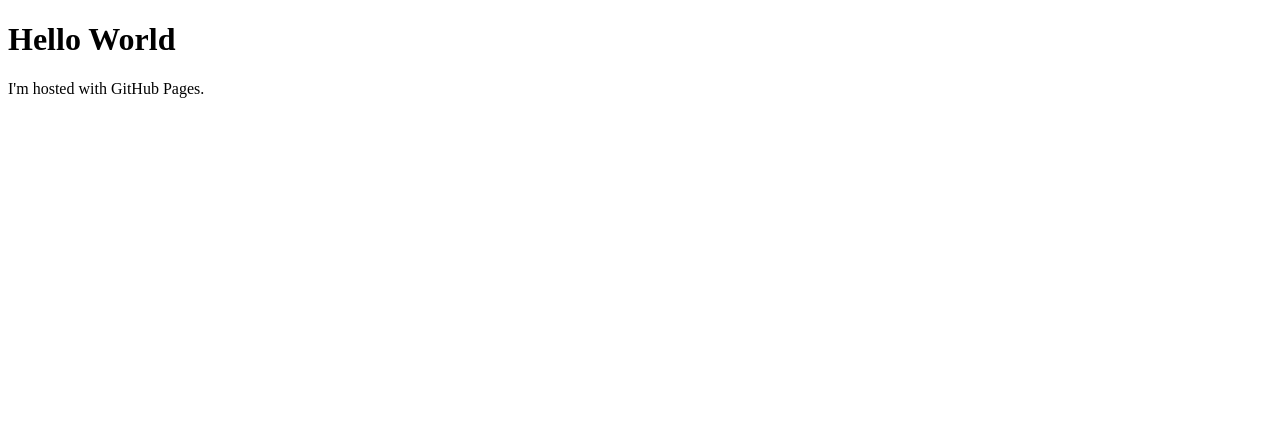
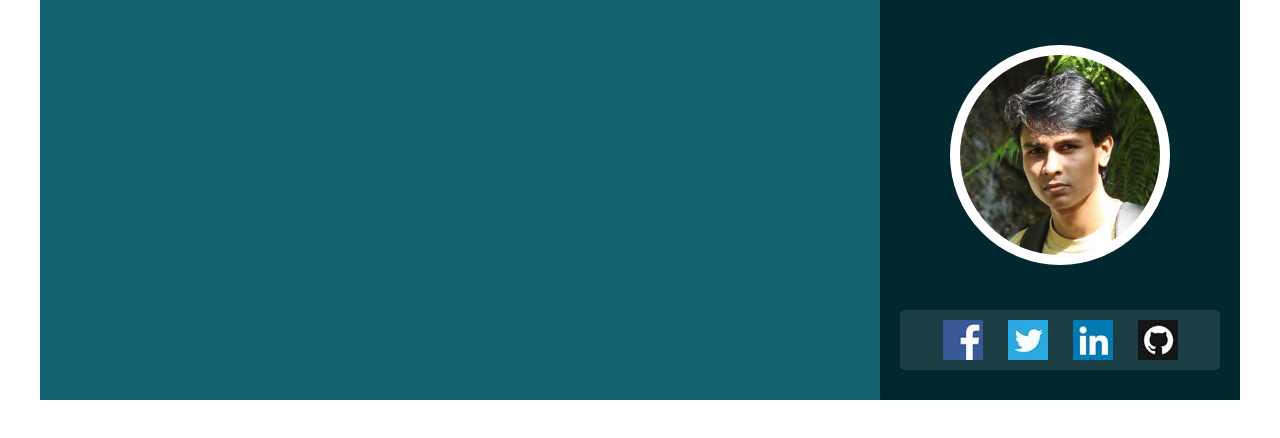
Before and after one commit to Nash171/Nash171.github.io, a plain HTML site: page index.html in a window 1280 px wide. Drawn offline with Linux system fonts and the light colour scheme.

Commit message:
main profile
profile picture
facebook, twitter, linkedIn, github links

```diff
--- a/index.html
+++ b/index.html
@@ -1,7 +1,25 @@
 <!DOCTYPE html>
 <html>
+<head>
+	<title>Nash171</title>
+	<link rel="stylesheet" href="style.css">
+</head>
 <body>
-<h1>Hello World</h1>
-<p>I'm hosted with GitHub Pages.</p>
+  <div class="container">
+    <div class="projects"></div>
+    <div class="profile">
+	    <div class="profile-pic">
+
+	    </div>
+		<div class="links">
+			<ul>
+				<li><a href="https://www.facebook.com/Nash171"><img src="icons/facebook.jpg" alt=""></a></li>
+				<li><a href="https://twitter.com/Nash171"><img src="icons/twitter.jpg" alt=""></a></li>
+				<li><a href="https://www.linkedin.com/in/nadeesh-thivanka-peiris-2abb8866/"><img src="icons/linkedin.jpg" alt=""></a></li>
+				<li><a href="https://github.com/Nash171"><img src="icons/github.jpg" alt=""></a></li>
+			</ul>
+		</div>
+    </div>
+  </div>
 </body>
 </html>
--- /dev/null
+++ b/style.css
@@ -0,0 +1,56 @@
+html, body {
+    margin: 0;
+    padding: 0;
+}
+
+body {
+
+}
+
+.container {
+	width: 100%;
+    height: 400px;
+    max-width: 1200px;
+    display: flex;
+    background-color: #125f6f;
+    margin:0 auto;
+}
+
+.projects {
+    flex-grow: 1;
+
+}
+
+.profile {
+    width: 30%;
+    background-color: #01272f;
+}
+
+.profile-pic{
+    width: 200px;
+    height: 200px;
+    background-image: url(profile.jpg);
+    background-repeat: no-repeat;
+    background-size: 100%;
+    background-color: #fff;
+    background-position: center;
+    margin: 45px auto;
+    border-radius: 50%;
+    border: 10px solid #ffffff;
+}
+
+.links ul{
+    list-style: none;
+    display: flex;
+    justify-content: space-around;
+    margin: 20px;
+    padding: 10px 30px;
+    background-color: rgba(255, 255, 255, 0.1);
+    border-radius: 5px;
+}
+
+.links ul li a {
+    display: block;
+    height: 40px;
+    width: 40px;
+}
```
Also changed, not shown: icons/facebook.jpg (added), icons/github.jpg (added), icons/linkedin.jpg (added), icons/twitter.jpg (added), profile.jpg (added).
